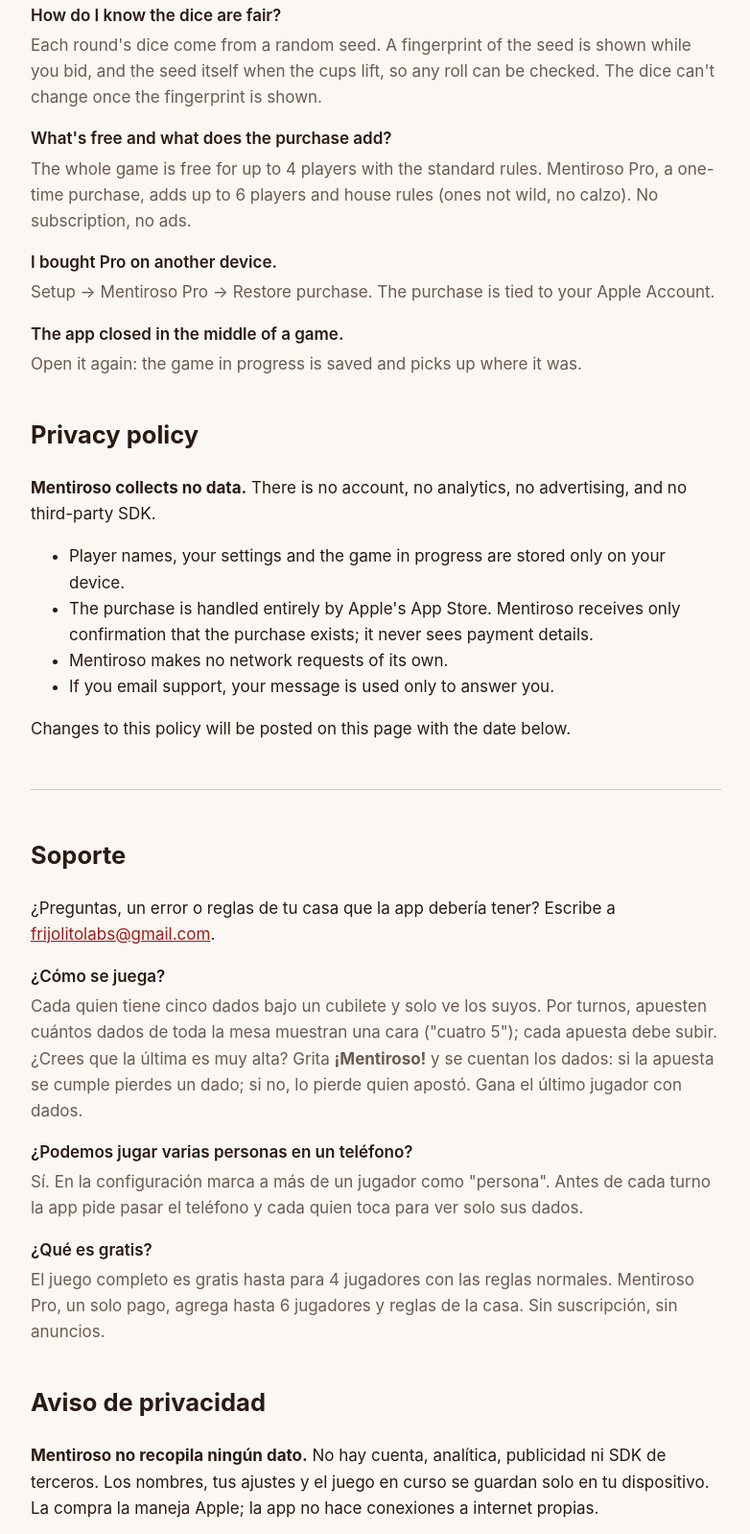
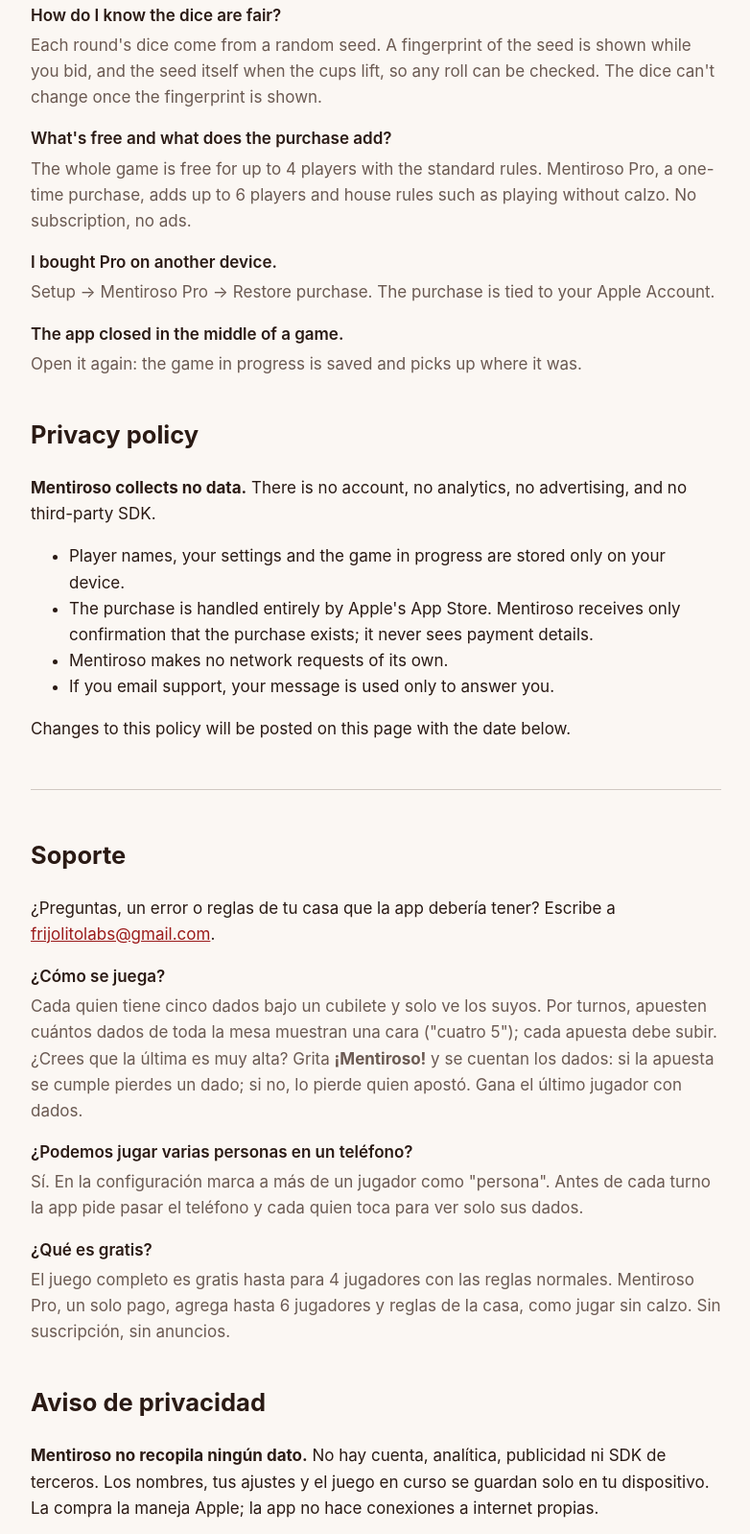
Before and after one commit to frijolitolabs/frijolitolabs.github.io, a plain HTML site: page mentiroso/index.html in a window 1280 px wide. Shown: the part 806-2404 px from the top of the page at 96% size, without its empty margins (248-1030 px from the left). Drawn offline with Linux system fonts and the light colour scheme.

Commit message:
Mentiroso: Pro house rules wording matches 1.0.1 (wild ones free)
Co-Authored-By: Claude Opus 5.5 <noreply@anthropic.com>

```diff
--- a/mentiroso/index.html
+++ b/mentiroso/index.html
@@ -48,7 +48,7 @@
       itself when the cups lift, so any roll can be checked. The dice can't change once the fingerprint is shown.</dd>
     <dt>What's free and what does the purchase add?</dt>
     <dd>The whole game is free for up to 4 players with the standard rules. Mentiroso Pro, a one-time purchase, adds
-      up to 6 players and house rules (ones not wild, no calzo). No subscription, no ads.</dd>
+      up to 6 players and house rules such as playing without calzo. No subscription, no ads.</dd>
     <dt>I bought Pro on another device.</dt>
     <dd>Setup → Mentiroso Pro → Restore purchase. The purchase is tied to your Apple Account.</dd>
     <dt>The app closed in the middle of a game.</dt>
@@ -82,7 +82,7 @@
         teléfono y cada quien toca para ver solo sus dados.</dd>
       <dt>¿Qué es gratis?</dt>
       <dd>El juego completo es gratis hasta para 4 jugadores con las reglas normales. Mentiroso Pro, un solo pago,
-        agrega hasta 6 jugadores y reglas de la casa. Sin suscripción, sin anuncios.</dd>
+        agrega hasta 6 jugadores y reglas de la casa, como jugar sin calzo. Sin suscripción, sin anuncios.</dd>
     </dl>
     <h2 id="privacidad">Aviso de privacidad</h2>
     <p><strong>Mentiroso no recopila ningún dato.</strong> No hay cuenta, analítica, publicidad ni SDK de terceros.
```
